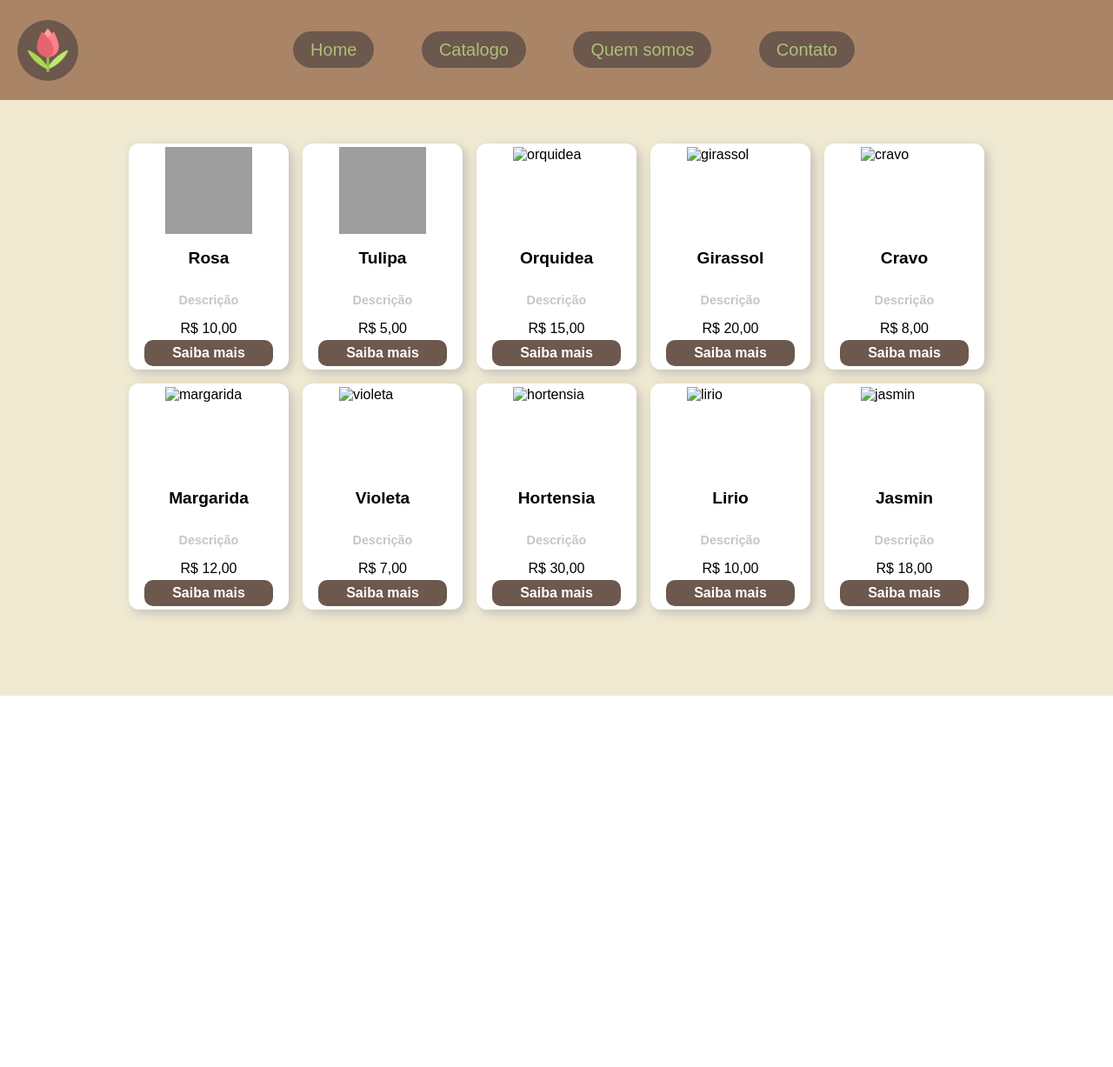
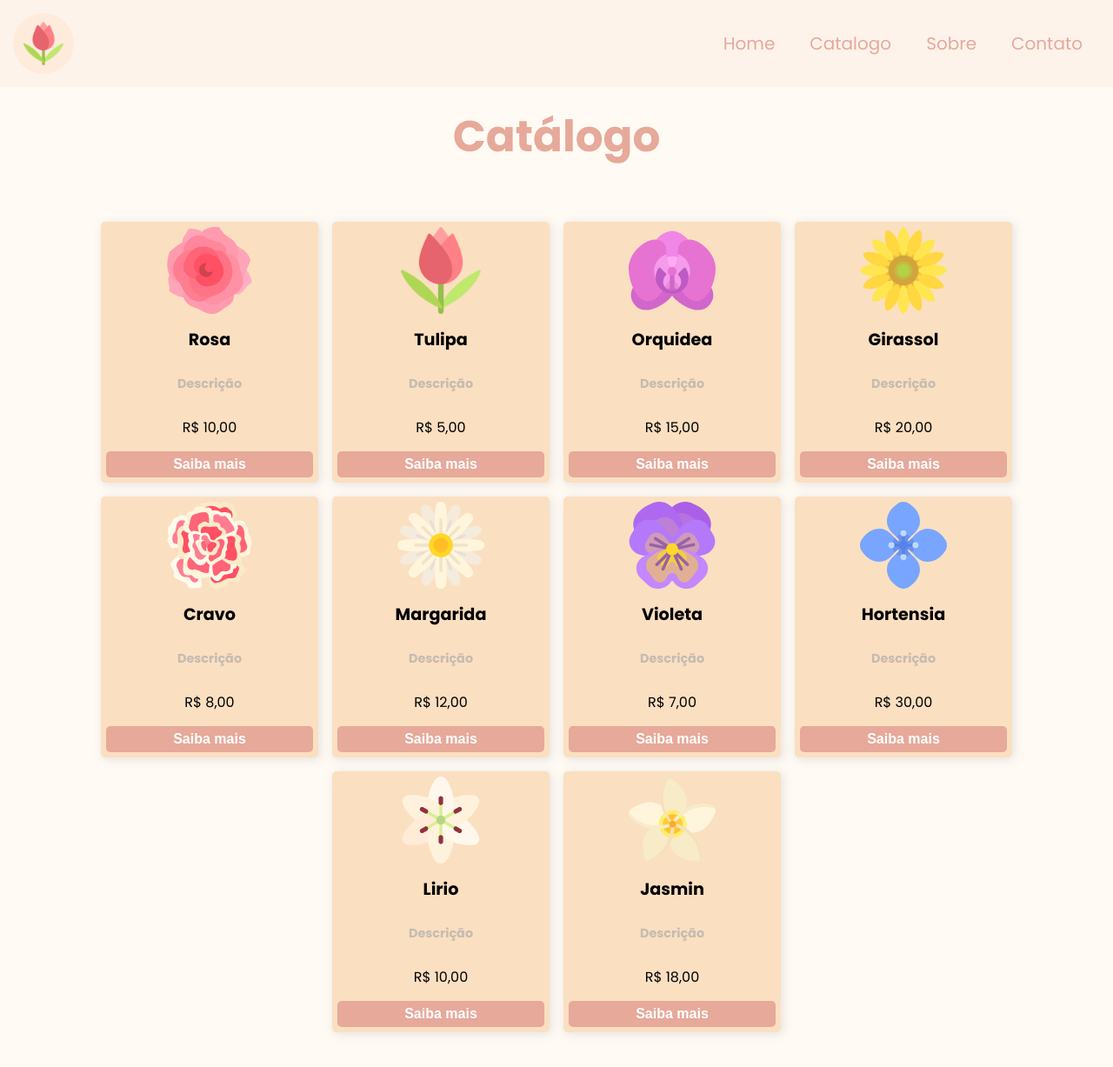
Before and after one commit to Maurin17/Floricultura, a PHP site: page /catalogo.html in a window 1280 px wide. Shown: the whole page at 87% size. Before the commit the page ends 800 px from the top, so only its background shows below. Run offline with PHP 8.4, Linux system fonts and the light colour scheme; grey boxes are pictures that could not be loaded.

Commit message:
Mudança no estilo

```diff
--- a/catalogo.html
+++ b/catalogo.html
@@ -4,99 +4,101 @@
 <head>
     <meta charset="UTF-8">
     <meta name="viewport" content="width=device-width, initial-scale=1.0">
-    <link rel="stylesheet" href="css\style.css" type="text/css">
     <title>Floricultura</title>
+
+    <link rel="stylesheet" href="css/style.css" type="text/css">
 </head>
 
 <body>
     <header>
-        <a href="index.html"><img src="img\tulipa.png" alt="tulipa"></a>
+        <a id="logo" href="index.html"><img src="img/tulipa.png" alt="tulipa"></a>
         <nav>
             <ul class="MenuLista">
                 <li><a href="index.html">Home</a></li>
                 <li><a href="catalogo.html">Catalogo</a></li>
-                <li><a href="quemsomos.html">Quem somos</a></li>
+                <li><a href="quemsomos.html">Sobre</a></li>
                 <li><a href="contato.html">Contato</a></li>
             </ul>
         </nav>
     </header>
 
     <main>
+        <div id="titulo">
+            <h1>Catálogo</h1>
+        </div>
         <div class="catalogo">
             <div class="flores">
-                <img src="img/rosa.png" alt="rosa">
+                <img src="img/rosa.svg" alt="rosa">
                 <h1>Rosa</h1>
                 <h2>Descrição</h2>
                 <span>R$ 10,00</span>
                 <button>Saiba mais</button>
             </div>
             <div class="flores">
-                <img src="img/tulipacat.png" alt="tulipa">
+                <img src="img/tulipa.png" alt="tulipa">
                 <h1>Tulipa</h1>
                 <h2>Descrição</h2>
                 <span>R$ 5,00</span>
                 <button>Saiba mais</button>
             </div>
             <div class="flores">
-                <img src="" alt="orquidea">
+                <img src="img/orquidea.svg" alt="orquidea">
                 <h1>Orquidea</h1>
                 <h2>Descrição</h2>
                 <span>R$ 15,00</span>
                 <button>Saiba mais</button>
             </div>
             <div class="flores">
-                <img src="" alt="girassol">
+                <img src="img/girassol.svg" alt="girassol">
                 <h1>Girassol</h1>
                 <h2>Descrição</h2>
                 <span>R$ 20,00</span>
                 <button>Saiba mais</button>
             </div>
             <div class="flores">
-                <img src="" alt="cravo">
+                <img src="img/cravo.svg" alt="cravo">
                 <h1>Cravo</h1>
                 <h2>Descrição</h2>
                 <span>R$ 8,00</span>
                 <button>Saiba mais</button>
             </div>
             <div class="flores">
-                <img src="" alt="margarida">
+                <img src="img/margarita.svg" alt="margarida">
                 <h1>Margarida</h1>
                 <h2>Descrição</h2>
                 <span>R$ 12,00</span>
                 <button>Saiba mais</button>
             </div>
             <div class="flores">
-                <img src="" alt="violeta">
+                <img src="img/violeta.svg" alt="violeta">
                 <h1>Violeta</h1>
                 <h2>Descrição</h2>
                 <span>R$ 7,00</span>
                 <button>Saiba mais</button>
             </div>
             <div class="flores">
-                <img src="" alt="hortensia">
+                <img src="img/hortensia.svg" alt="hortensia">
                 <h1>Hortensia</h1>
                 <h2>Descrição</h2>
                 <span>R$ 30,00</span>
                 <button>Saiba mais</button>
             </div>
             <div class="flores">
-                <img src="" alt="lirio">
+                <img src="img/lirio.svg" alt="lirio">
                 <h1>Lirio</h1>
                 <h2>Descrição</h2>
                 <span>R$ 10,00</span>
                 <button>Saiba mais</button>
             </div>
             <div class="flores">
-                <img src="" alt="jasmin">
+                <img src="img/jasmim.svg" alt="jasmin">
                 <h1>Jasmin</h1>
                 <h2>Descrição</h2>
                 <span>R$ 18,00</span>
                 <button>Saiba mais</button>
             </div>
         </div>
-
     </main>
-
 </body>
 
 </html>
--- a/css/style.css
+++ b/css/style.css
@@ -1,111 +1,228 @@
 @charset "UTF-8";
 
+@import url('https://fonts.googleapis.com/css2?family=Poppins:wght@400;700&display=swap');
+
 :root {
-    --color0: #A98467;
-    --color1: #6C584C;
+    --background-color: #FFFAF4;
+    --header-color: #FDF3EB;
+    --section-color1: #FBDFC1;
+    --section-color2: #E6A99A;
+    --text-color1: #E6A99A;
+    --text-color2: #FFEBDB;
+    --input-color: #FEF1D9;
+    --button-color: #E6A99A;
+    --image-color: #FFEBDB;
 
-    --text-color:#ADC178;
+    --hover-color:#E6A99A;
+    --hover-text-color: #ffffff;
+    --hover-button:#E6A99A;
+    --hover-button-text:#fdebfd;
 
-    --font0: Arial, Helvetica, sans-serif;
+    --font: 'Poppins', Arial, Helvetica, sans-serif;
 }
 
+html, body {
+    overflow-x: hidden;
+}
+
+body, nav, ul, li, a, h1, p {
+    margin: 0;
+    padding: 0;
+    text-decoration: none;
+}
 
 body {
     box-sizing: border-box;
-    margin: 0;
-    padding: 0;
-    background-color: #F0EAD2;
-    font-family: var(--font0);
+    background-color: var(--background-color);
+    font-family: var(--font);
 }
 
 /* header*/
-li, a {
-    font-size: 20px;
-    color: var(--text-color);
-    text-decoration: none;
-}
-
 header {
     display: flex;
     justify-content: space-between;
     align-items: center;
-    padding: 30px 15px;
-    background-color: var(--color0);
+    background-color: var(--header-color);
+    max-width: 100%;
+    height: 100px;
 }
 
-header img {
-    position: absolute;
-    left: 20px;
-    top: 23px;
+
+header #logo {
     width: 50px;
     height: 50px;
     padding: 10px;
+    margin-left: 15px;
     border-radius: 60px;
-    background-color: var(--color1);
+    background-color: var(--image-color);
+}
+
+header #logo img {
+    width: 50px;
+    height: 50px;
 }
 
 nav {
-    flex: 1;
     display: flex;
-    justify-content: center;
+    align-items: center;
+    margin: 0px 15px;
+    height: 100%;
+}
+
+nav ul, nav li, nav a {
+    font-size: 20px;
+    color: var(--text-color1);
 }
 
 .MenuLista {
+    display: flex;
+    justify-content: space-around;
+    align-items: center;
     list-style: none;
+    height: 100%;
 }
 
 .MenuLista li {
     display: inline-block;
-    margin: 0px 25px;
+    align-content: center;
+    text-align: center;
+    height: 100%;
+
 }
 
 .MenuLista li a {
-    padding: 10px 20px;
-    background-color: var(--color1);
-    border-radius: 60px;
+    display: inline-block;
+    align-content: center;
+    height: 100%;
+    padding: 0px 20px;
     cursor: pointer;
 }
 
 .MenuLista li a:hover {
-    color: #DDE5B6;
-    background-color: #69594d;
-    box-shadow: 0 0 10px #1f1f1f;
-
+    color: var(--hover-text-color);
+    background-color: var(--hover-color);
+    cursor: pointer;
 }
 
 
+/* Banner */
+.banner {
+    display: grid;
+    grid-template-columns: 3fr 5fr;
+    height: 400px;
+    background-color: var(--image-color);
+}
+
+.banner #titulo-banner {
+    display: flex;
+    flex-direction: column;
+    justify-content: space-evenly;
+    padding: 20px 40px;
+}
+
+.banner #titulo-banner h1 {
+    font-size: 50px;
+    color: var(--text-color1);
+}
+
+.banner #titulo-banner p {
+    color: var(--text-color1);
+}
+
+.menu-options {
+    display: flex;
+    justify-content: space-between;
+    align-items: center;
+    flex-wrap: wrap;
+    margin: 40px auto;
+    max-width: 1000px;
+}
+
+.menu-options .option {
+    display: flex;
+    flex-direction: column;
+    align-items: center;
+    width: 250px;
+    height: 300px;
+    border-radius: 5px;
+    background-color: var(--section-color1);
+    cursor: pointer;
+}
+
+.menu-options .option h1, .option p{
+    color: var(--text-color1);
+    text-align: center;
+    padding: 20px 20px 0px 20px
+}
+
+
+.menu-options .option:hover {
+    box-shadow: 2px 2px 5px #3535355d;
+}
+
+.menu-options .option img {
+    background-color: var(--image-color);
+    width: 100%;
+    height: 50%;
+}
+
+
+main #titulo h1{
+    text-align: center;
+    padding: 20px 40px;
+    font-size: 50px;
+    color: var(--text-color1);
+}
+
 /* Quem somos*/
 
- main .texto {
-    max-width: 900px;
+.quemsomos {
+    display: grid;
+    gap: 40px;
+    grid-template-columns: 1fr 1fr;
+    max-width: 1200px;
     margin: 50px auto;
-    padding: 20px 30px;
-    background-color: #FFF;
-    border-radius: 10px;
-    box-shadow: 0 0 10px #aaaa;
 }
 
-main .texto h1 {
-    font-size: 36px;
-    color: #A98467;
-    margin-bottom: 20px;
-    text-align: center;
-    border-bottom: 2px solid #aaaa;
-    padding-bottom: 10px;
+.quemsomos img {
+    background-color: var(--image-color);
 }
 
-main .texto  p {
+main .texto1 {
+    padding: 20px 30px;
+    background-color: var(--section-color2);
+    border-radius: 5px;
+}
+
+main .texto1 p {
     font-size: 20px;
+    color: var(--text-color2);
     line-height: 1.5;
     margin-bottom: 20px;
     text-align: justify;
 }
 
-main .texto em {
+
+main .texto2 {
+    grid-column-start: 1;
+    grid-column-end: 3;
+    padding: 20px 30px;
+    border-radius: 5px;
+}
+
+main .texto2 p {
+    font-size: 20px;
+    color: var(--text-color1);
+    line-height: 1.5;
+    margin-bottom: 20px;
+    text-align: justify;
+}
+
+main .texto2 em {
     display: block;
     text-align: center;
     font-style: italic;
-    color: #6C584C;
+    color: var(--text-color1);
     font-size: 18px;
     margin-top: 30px;
 }
@@ -114,27 +231,27 @@ main .texto em {
 
 .catalogo {
     display: flex;
+    flex-wrap: wrap;
     justify-content: center;
     align-items: start;
-    font-family: var(--font0);
-    margin-top: 50px;
+    font-family: var(--font);
     gap: 16px;
-    margin: 50px auto;
-    flex-wrap: wrap;
-     max-width: 1000px;
+    margin: 40px auto;
+    max-width: 1200px;
 }
 
 .flores {
-    flex: 0 1 calc(20% - 16px);
     display: flex;
+    flex: 1 0 calc(20% - 16px);
     flex-direction: column;
-    justify-content: center;
+    justify-content: space-around;
     align-items: center;
-    background-color: #FFF;
-    width: 180px;
-    height: 260px;
-    border-radius: 12px;
-    box-shadow: 4px 4px 12px #aaaa;
+    background-color: var(--section-color1);
+    min-width: 250px;
+    max-width: 250px;
+    height: 300px;
+    border-radius: 5px;
+    box-shadow: 2px 2px 12px #aaaaaa52;
     gap: 4px;
 }
 
@@ -148,19 +265,19 @@ main .texto em {
 }
 
 .flores button {
-    background-color:var(--color1);
+    background-color: var(--text-color1);
     height: 30px;
     border: none;
     padding: 4px;
-    border-radius: 10px;
-    width: 80%;
+    border-radius: 5px;
+    width: 95%;
     color: #FFF;
     font-size: 1rem;
     font-weight: bold;
 }
 
 .flores button:hover {
-    background-color: #A98467;
+    background-color: var(--hover-color);
     cursor: pointer;
 }
 
```
Also changed, not shown: contato.html (+10 -3 lines), index.html (+28 -7 lines), quemsomos.html (+15 -5 lines), img/cravo.svg (added), img/girassol.svg (added), img/hortensia.svg (added), img/jasmim.svg (added), img/lirio.svg (added), img/margarita.svg (added), img/orquidea.svg (added), img/rosa.svg (added), img/violeta.svg (added), js/script.js (added).
